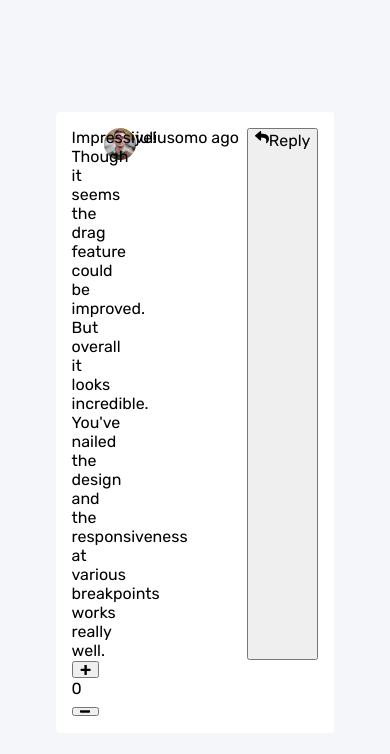
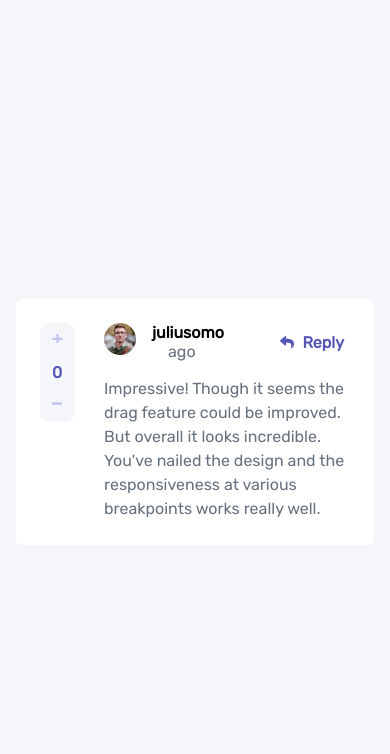
Before and after one commit to aronsn/interactive-comments-section-web, a React (Vite) app: page / in a window 390 px wide. Shown: the top 754 px of the page. Built offline with nearby package versions, Linux system fonts and the light colour scheme.

Commit message:
feat(style): implement comment design for mobile and desktop

```diff
--- a/src/components/Comment/Comment.css
+++ b/src/components/Comment/Comment.css
@@ -1,7 +1,7 @@
 .card {
    padding: var(--spacing-sm);
     background-color: hsl(var(--white));
-    border-radius: 4px;
+    border-radius: 6px;
 
     display: grid;
     grid-template-columns: 1fr 1fr 1fr 1fr;
@@ -12,48 +12,140 @@
         "feedback feedback reply reply";
 }
 
+.card--color-blue {
+    color: hsl(var(--morderate-blue));
+}
+
 .card__flex-header {
     display: flex;
     grid-area: header;
+    margin-bottom: var(--spacing-sm);
 }
 
 .card__picture {
     height: 32px;
 }
 
-.card__name {}
-
-.card__body {
-    grid-area: body;
+.card__name {
+    font-weight: 600;
+    margin: auto 0;
+    margin-left: var(--spacing-sm);
 }
 
-.card__feedback-container {
+.card__published-date {
+
+    text-overflow: ellipsis;
+    font-weight: 400;
+    color: hsl(var(--grayish-blue));
+    margin-left: 16px;
+}
+
+.card__paragraph {
+    grid-area: body;
+    line-height: 1.5;
+    color: hsl(var(--grayish-blue));
+    margin-bottom: var(--spacing-sm);
+}
+
+.card__feedback {
+    grid-area: feedback;
     display: flex;
     flex-direction: row;
-
-    grid-area: feedback;
+    height: fit-content;
+    width: fit-content;
+    border-radius: 10px;
+    overflow: auto;
+    background-color: hsl(var(--very-light-gray));
 }
 
-.card__feedback-number {}
+.card__feedback-button {
+    border: none;
+    background-color: hsl(var(--very-light-gray));
+    padding: 10px;
+    fill: hsl(var(--light-grayish-blue));
 
-.card__feedback-button {}
+}
+
+.card__feedback-number {
+    margin: 0;
+    padding: 10px;
+    font-weight: 600;
+}
 
 .card__reply-button {
+    grid-area: reply;
     display: flex;
 
-    grid-area: reply;
+    align-items: center;
+    height: fit-content;
+    width: fit-content;
+    margin: auto 0;
+    margin-left: auto;
+
+    border: none;
+    background-color: transparent;
+    font-weight: 600;
+    fill: hsl(var(--morderate-blue));
 }
 
-@media (min-width: 375px) {
 
+
+.card__reply-button svg{
+   margin-right: 8px;
+}
+
+.card__reply-button:hover{
+    transition: 0.1s ease;
+    cursor: pointer;
+    color: hsla(var(--morderate-blue), 0.5);
+}
+
+.card__reply-button:hover svg{
+    transition: 0.1s ease;
+    fill: hsla(var(--morderate-blue), 0.5);
+}
+
+.card__feedback-button:hover{
+    cursor: pointer;
+}
+
+.card__feedback-button:hover svg{
+    transition: 0.1s ease;
+    fill: hsl(var(--morderate-blue));
+}
+
+@media (min-width: 376px) {
     .card {
-        grid-template-columns: 32px 1fr 1fr 1fr;
+        max-width: 680px;
+        padding: var(--spacing-md);
+        grid-template-columns: 64px 1fr 1fr 1fr;
         grid-template-areas:
         "feedback header header reply"
         "feedback body body body";
     }
 
-    .card__feedback-container {
+    .card__paragraph {
+        margin: 0;
+    }
+
+    .card__feedback {
         flex-direction: column;
+        padding: 0 2px;
     }
+
+
+
+    .card__feedback-button svg {
+        height: 10px;
+    }
+
+
+    .card__feedback-button svg{
+        margin: auto;
+    }
+
+    .card__reply-button {
+        padding-bottom: 16px;
+    }
+
 }
```
